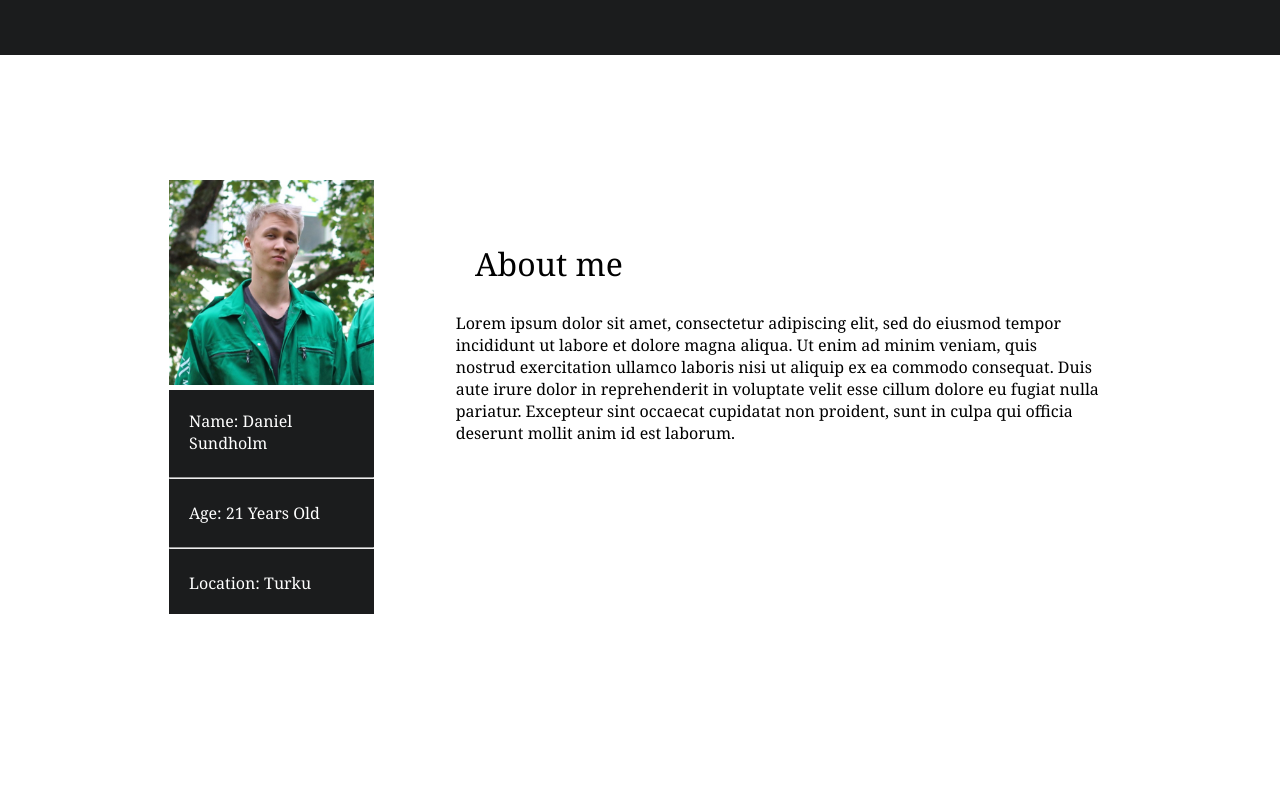
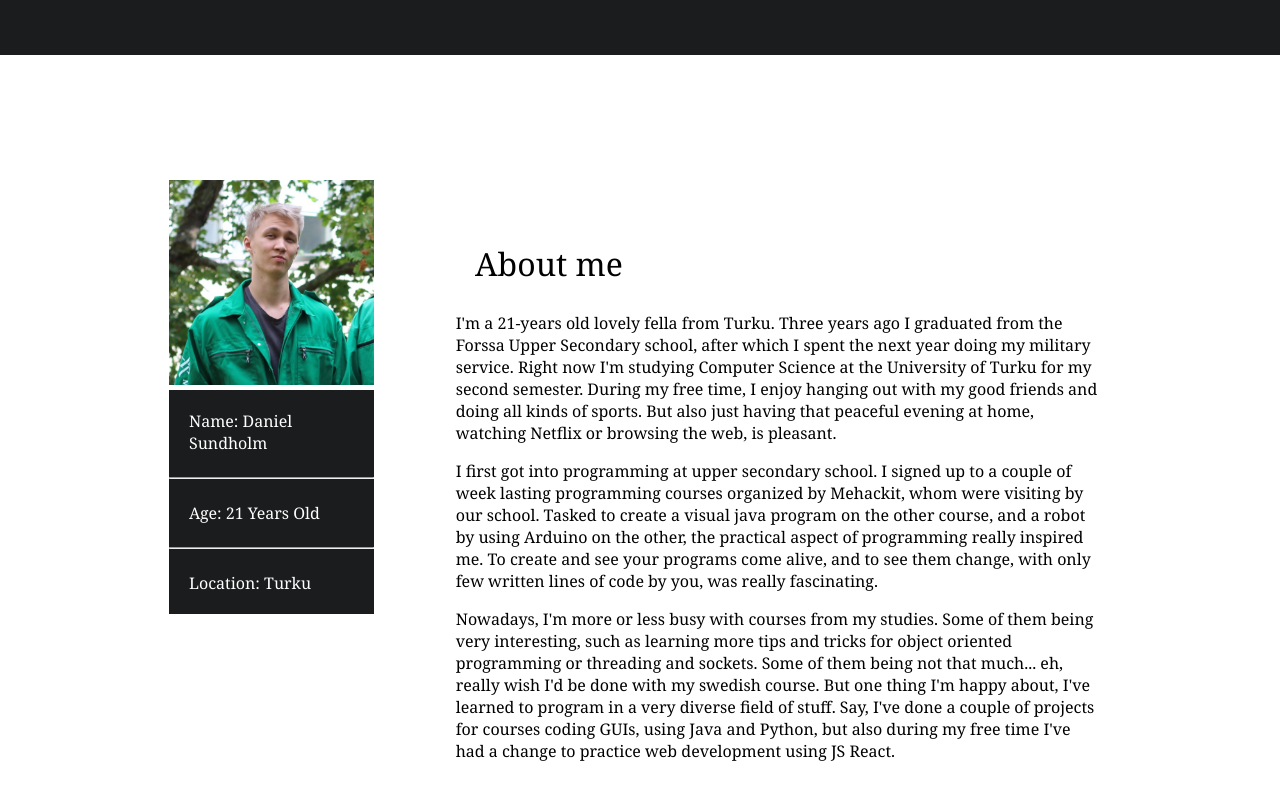
Before and after one commit to Sundholm11/portfolio, a React (Create React App) app: page / in a window 1280 px wide. Shown: the part 572-1372 px from the top of the page. Built offline with nearby package versions, Linux system fonts and the light colour scheme; the HTML template or start-up script is replaced by a standard one.

Commit message:
About me text written

```diff
--- a/src/components/AboutMe.tsx
+++ b/src/components/AboutMe.tsx
@@ -21,7 +21,24 @@ const AboutMe: React.FC = () => {
             <div className="aboutRightContainer">
                 <div>
                     <h2 className="about">About me</h2>
-                    <p className="aboutDescription">Lorem ipsum dolor sit amet, consectetur adipiscing elit, sed do eiusmod tempor incididunt ut labore et dolore magna aliqua. Ut enim ad minim veniam, quis nostrud exercitation ullamco laboris nisi ut aliquip ex ea commodo consequat. Duis aute irure dolor in reprehenderit in voluptate velit esse cillum dolore eu fugiat nulla pariatur. Excepteur sint occaecat cupidatat non proident, sunt in culpa qui officia deserunt mollit anim id est laborum.</p>
+                    <p className="aboutDescription">
+                        I'm a 21-years old lovely fella from Turku. Three years ago I graduated from the Forssa Upper Secondary school,
+                        after which I spent the next year doing my military service. Right now I'm studying Computer Science at the University of Turku
+                        for my second semester. During my free time, I enjoy hanging out with my good friends and doing all kinds of sports. But also just
+                        having that peaceful evening at home, watching Netflix or browsing the web, is pleasant.
+                    </p>
+                    <p className="aboutDescription">
+                        I first got into programming at upper secondary school. I signed up to a couple of week lasting programming courses organized by Mehackit,
+                        whom were visiting by our school. Tasked to create a visual java program on the other course, and a robot by using Arduino on the other,
+                        the practical aspect of programming really inspired me. To create and see your programs come alive, and to see them change, with only few written lines of code
+                        by you, was really fascinating.
+                    </p>
+                    <p className="aboutDescription">
+                        Nowadays, I'm more or less busy with courses from my studies. Some of them being very interesting, such as learning more tips and tricks for
+                        object oriented programming or threading and sockets. Some of them being not that much... eh, really wish I'd be done with my swedish course. But one
+                        thing I'm happy about, I've learned to program in a very diverse field of stuff. Say, I've done a couple of projects for courses coding GUIs, using
+                        Java and Python, but also during my free time I've had a change to practice web development using JS React.
+                    </p>
                 </div>
             </div>
 		</div>
```
